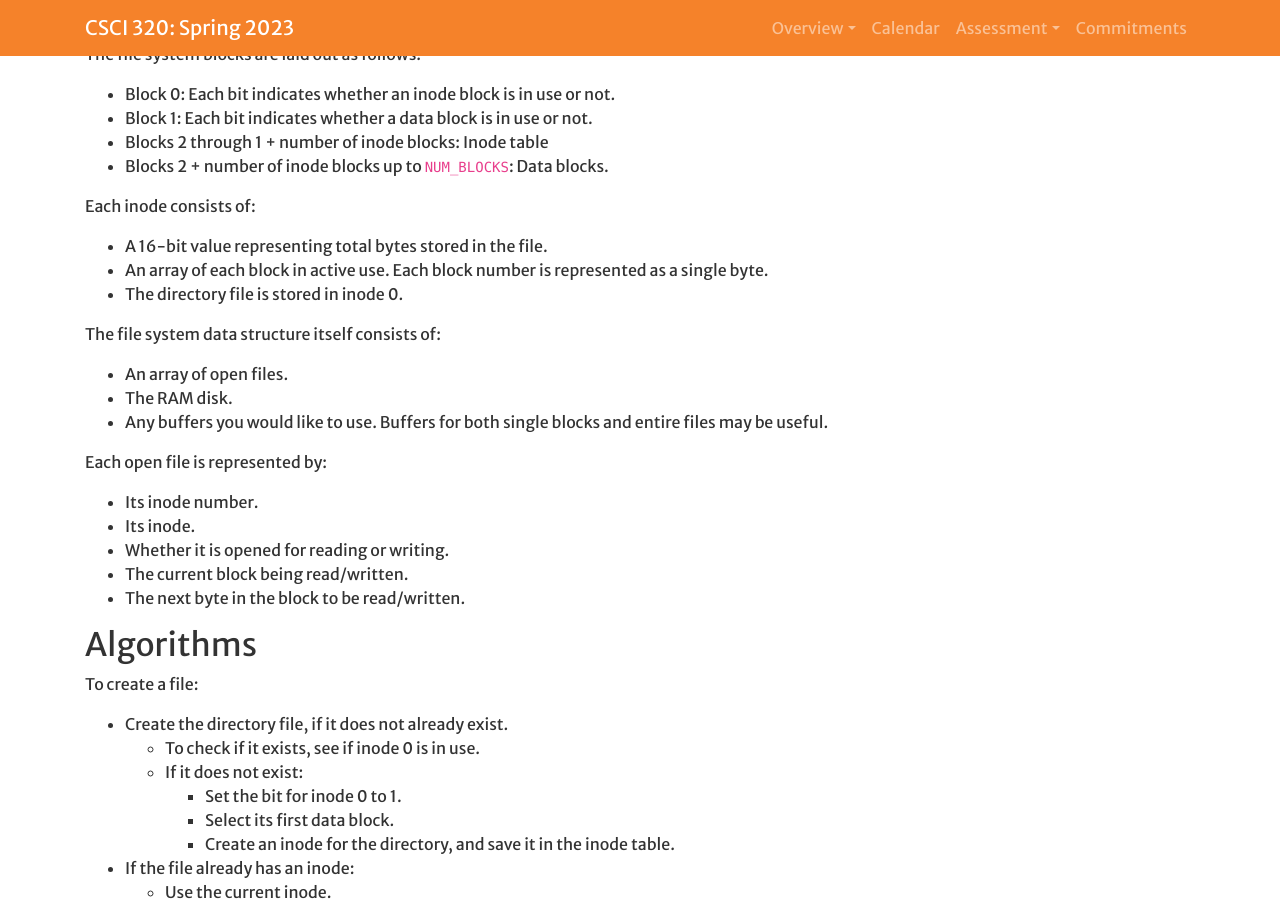
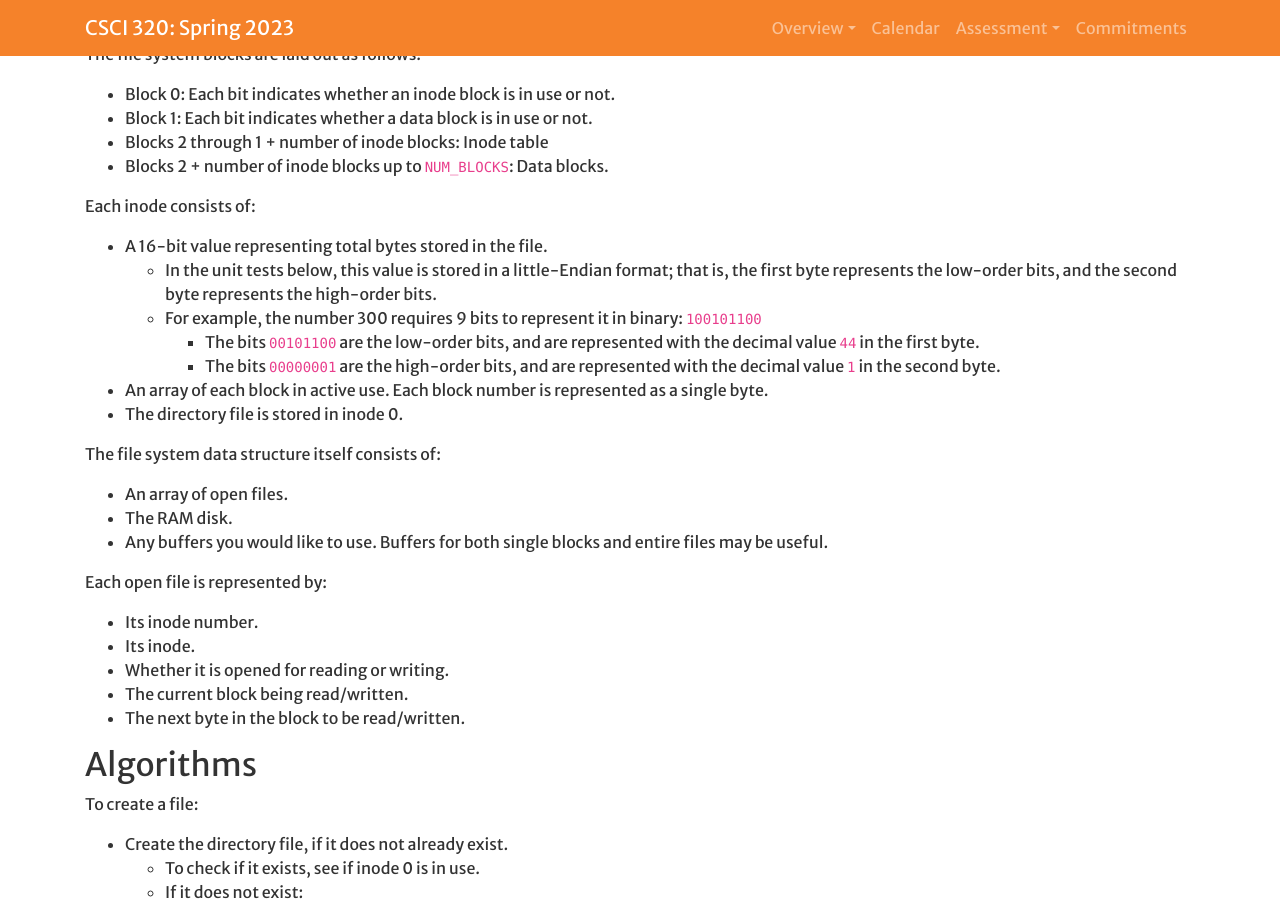
Before and after one commit to Hendrix-CS/csci320, a Jekyll site: the page built from projects/filesystem.md, in a window 1280 px wide and 900 px high, scrolled down 1123 px. Built offline with Jekyll 4.4.1, drawn with Linux system fonts in a browser that asks for light colours; a script that is not in the unit is left out.

Commit message:
Clarified "endianness" for the inode.

```diff
--- a/projects/filesystem.md
+++ b/projects/filesystem.md
@@ -61,6 +61,14 @@ The file system blocks are laid out as follows:
 
 Each inode consists of:
 * A 16-bit value representing total bytes stored in the file.
+  * In the unit tests below, this value is stored in a little-Endian format;
+    that is, the first byte represents the low-order bits, and the
+    second byte represents the high-order bits.
+  * For example, the number 300 requires 9 bits to represent it in binary: `100101100`
+    * The bits `00101100` are the low-order bits, and are represented
+      with the decimal value `44` in the first byte.
+    * The bits `00000001` are the high-order bits, and are represented
+      with the decimal value `1` in the second byte.
 * An array of each block in active use. Each block number is represented as a
   single byte.
 * The directory file is stored in inode 0.
```
